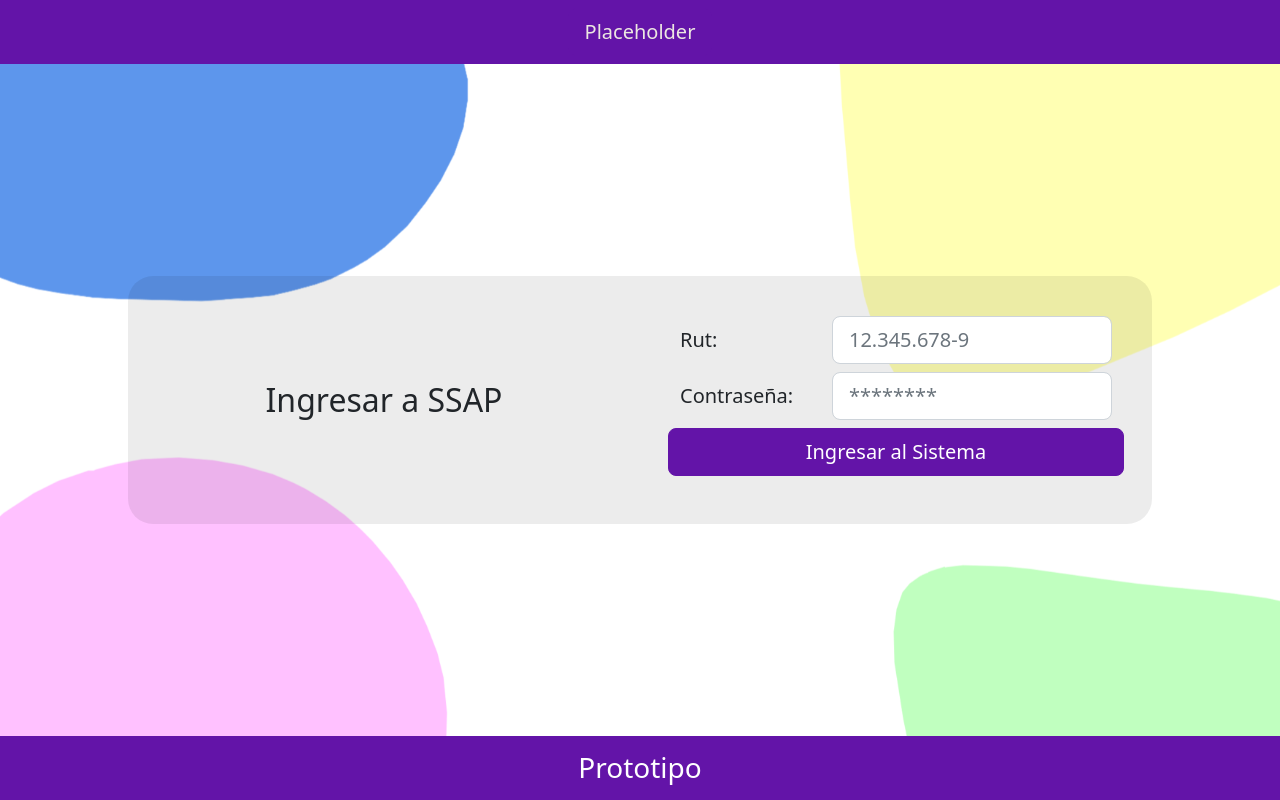
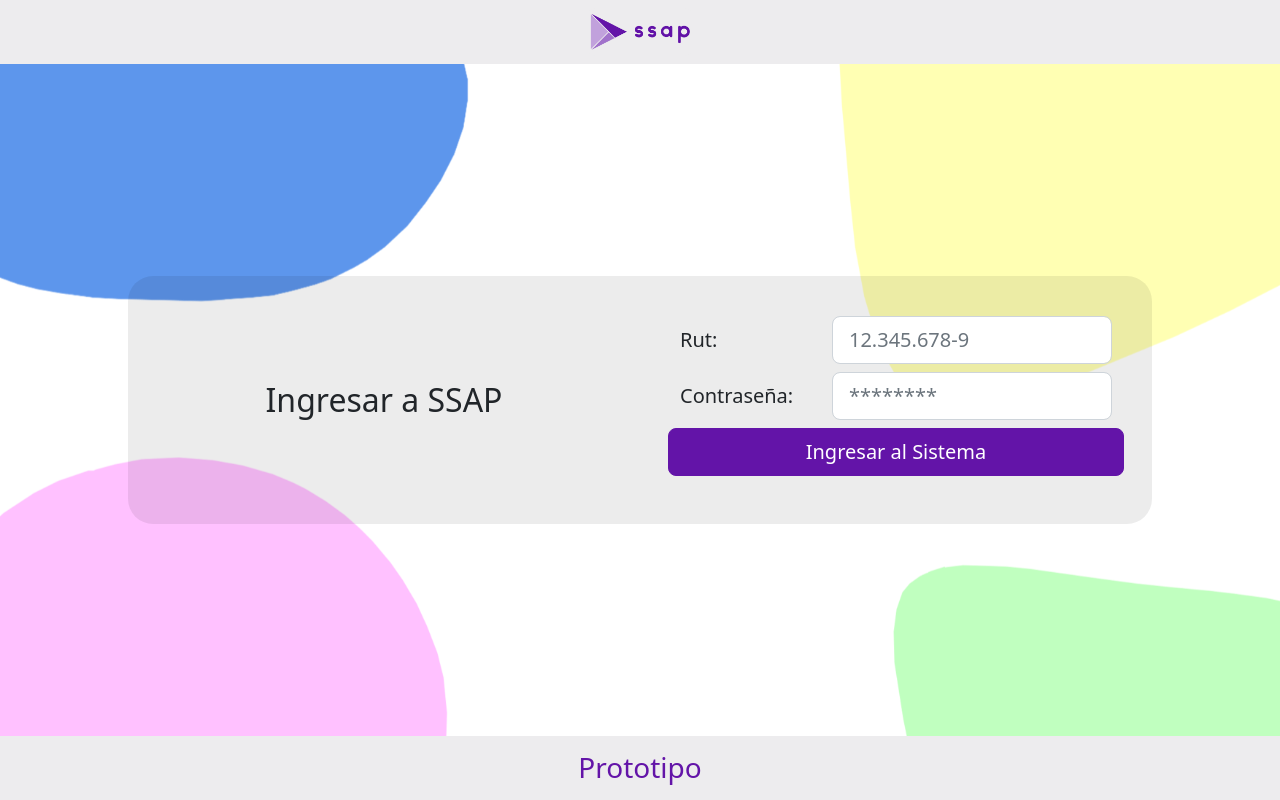
Before and after one commit to danielrojasrabael/Portafolio-Informatica-003D, a Django app: page /login/ in a window 1280 px wide. Run offline with Django 4.2, Linux system fonts and the light colour scheme.

Commit message:
Navbar y footer final supongo
bum

```diff
--- a/SSAP_Web/SSAP/static/CSS/estilo.css
+++ b/SSAP_Web/SSAP/static/CSS/estilo.css
@@ -1,8 +1,14 @@
+html {
+    height: 100%;
+
+}
+
 body {
     margin: 0;
     padding:0px;
     text-align: center;
     overflow-x: hidden;
+    min-height: 100%;
 }
 
 body h1{
@@ -48,15 +54,42 @@ caption{
     --bs-btn-disabled-border-color: rgb(193, 161, 220);
 }
 
+#bootstrap-overrides .btn-logo{
+    --bs-btn-bg: rgb(237, 236, 238);
+    --bs-btn-border-color: rgb(237, 236, 238);
+    --bs-btn-hover-bg: rgba(0, 0, 0, 0.075);
+    --bs-btn-hover-border-color: rgb(237, 236, 238);
+    --bs-btn-active-border-color: rgb(237, 236, 238);
+    --bs-btn-active-bg: rgb(237, 236, 238);
+    --bs-btn-disabled-bg: rgba(0, 0, 0, 0.075);
+    --bs-btn-disabled-border-color: rgb(237, 236, 238);
+    --bs-btn-border-radius: 2.5vh;
+}
+
+#bootstrap-overrides .btn-sidebar{
+    --bs-btn-bg: rgb(230, 230, 230);
+    --bs-btn-border-color: rgb(230, 230, 230);
+    --bs-btn-hover-bg: rgb(99, 20, 168);
+    --bs-btn-hover-border-color: rgb(99, 20, 168);
+    --bs-btn-active-border-color: rgb(230, 230, 230);
+    --bs-btn-active-bg: rgb(230, 230, 230);
+    --bs-btn-disabled-bg: rgba(0, 0, 0, 0.075);
+    --bs-btn-disabled-border-color: rgb(230, 230, 230);
+    --bs-btn-border-radius: 0;
+    --bs-btn-color: rgb(99, 20, 168);
+    --bs-btn-hover-color: rgb(230, 230, 230);
+}
+
 /* Sidebar */
 
-#sidebar{
+.sidebar{
     position: fixed;
     height: 100%;
-    background-color: rgb(193, 161, 220);
+    background-color: rgb(237, 236, 238);
+    color: rgb(99, 20, 168);
 }
 
-#sidebar li, #sidebar button{
+.sidebar li, .sidebar button{
     width: 100%;
     height: 100%;
 }
@@ -66,7 +99,7 @@ nav{
     display: flex;
     justify-content: space-around;
     align-items: center;
-    background-color: rgb(99, 20, 168);
+    background-color: rgb(237, 236, 238);
     min-height: 8vh;
 }
 
@@ -83,7 +116,7 @@ nav{
     width: 15%;
     transform: translateX(-100%);
     transition: 0.5s ease-in;
-    background-color: rgb(193, 161, 220);
+    background-color: rgb(237, 236, 238);
 }
 
 .nav-links li{
@@ -104,6 +137,10 @@ nav{
     text-decoration: none;
 }
 
+.logo a img{
+    height: 5vh;
+}
+
 .burg{
     display: none;
     cursor: pointer;
@@ -112,7 +149,7 @@ nav{
 .burg div{
     width: 25px;
     height: 2px;
-    background-color: rgb(236, 230, 225);
+    background-color: rgb(99, 20, 168);
     margin: 5px;
     transition: all 0.3s ease;
 }
@@ -197,12 +234,15 @@ nav{
 }
 
 /* Footer */
+footer{
+    bottom: 0px;
+}
 .pie{
     display: flex;
     justify-content: space-around;
     align-items: center;
-    background-color: rgb(99, 20, 168);
-    color: rgb(255, 255, 255);
+    background-color: rgb(237, 236, 238);
+    color: rgb(99, 20, 168);
     min-height: 8vh;
 }
 
--- a/SSAP_Web/SSAP/static/js/main.js
+++ b/SSAP_Web/SSAP/static/js/main.js
@@ -14,12 +14,4 @@ $(document).ready(function(){
             }
         });
     });
-
-    $('#sidebar button').mouseover(function(){
-        $(this).css("background-color", "rgb(25, 167, 185)");
-        $(this).css("color", "white");
-    }).mouseout(function(){
-        $(this).css("background-color", "white");
-        $(this).css("color", "black");
-    });
 });
--- a/SSAP_Web/SSAP/templates/SSAP/base.html
+++ b/SSAP_Web/SSAP/templates/SSAP/base.html
@@ -42,7 +42,7 @@
     <body id="bootstrap-overrides">
         <nav class="sticky-top">
             {%if request.session.usuario%}
-                <div class="burg">
+                <div class="burg btn btn-logo">
                     <div class="linea1"></div>
                     <div class="linea2"></div>
                     <div class="linea3"></div>
@@ -52,19 +52,19 @@
                 </div>
             {%endif%}
                 <div class="logo">
-                    <h4><a class="btn btn-primary btn-lg" href="">Placeholder</a></h4>
+                    <h4><a class="btn btn-logo btn-sm" href=""><img class="img-fluid" src="{%static 'IMG/ssap.png'%}"></a></h4>
                 </div>
-                <ul class="nav-links" id="sidebar">
+                <ul class="nav-links sidebar">
                     {%if request.session.usuario.tipo == 'CLIENTE'%}
-                    <li><a href="{%url 'index'%}"><button type="button">Menú Principal</button></a></li>
-                    <li><a href="{%url 'notificaciones'%}"><button type="button">Notificaciones</button></a></li>
+                    <li><a href="{%url 'index'%}"><button class="btn btn-sidebar" type="button">Menú Principal</button></a></li>
+                    <li><a href="{%url 'notificaciones'%}"><button class="btn btn-sidebar" type="button">Notificaciones</button></a></li>
                     {%elif request.session.usuario.tipo == 'PROFESIONAL'%}
-                    <li><a href="{%url 'index'%}"><button type="button">Menú Principal</button></a></li>
+                    <li><a href="{%url 'index'%}"><button class="btn btn-sidebar" type="button">Menú Principal</button></a></li>
                     {%elif request.session.usuario.tipo == 'ADMINISTRADOR' %}
-                    <li><a href="{%url 'index'%}"><button type="button">Menú Principal</button></a></li>
-                    <li><a href="{%url 'gestionusuario'%}"><button type="button">Gestionar Usuarios</button></a></li>
+                    <li><a href="{%url 'index'%}"><button class="btn btn-sidebar" type="button">Menú Principal</button></a></li>
+                    <li><a href="{%url 'gestionusuario'%}"><button class="btn btn-sidebar" type="button">Gestionar Usuarios</button></a></li>
                     {%endif%}
-                    <li><a href="{%url 'logout'%}"><button type="button">Logout</button></a></li>
+                    <li><a href="{%url 'logout'%}"><button class="btn btn-sidebar" type="button">Logout</button></a></li>
                 </ul>
                 <div>
                 </div>
```
Also changed, not shown: SSAP_Web/SSAP/static/IMG/ssap.png (added).
